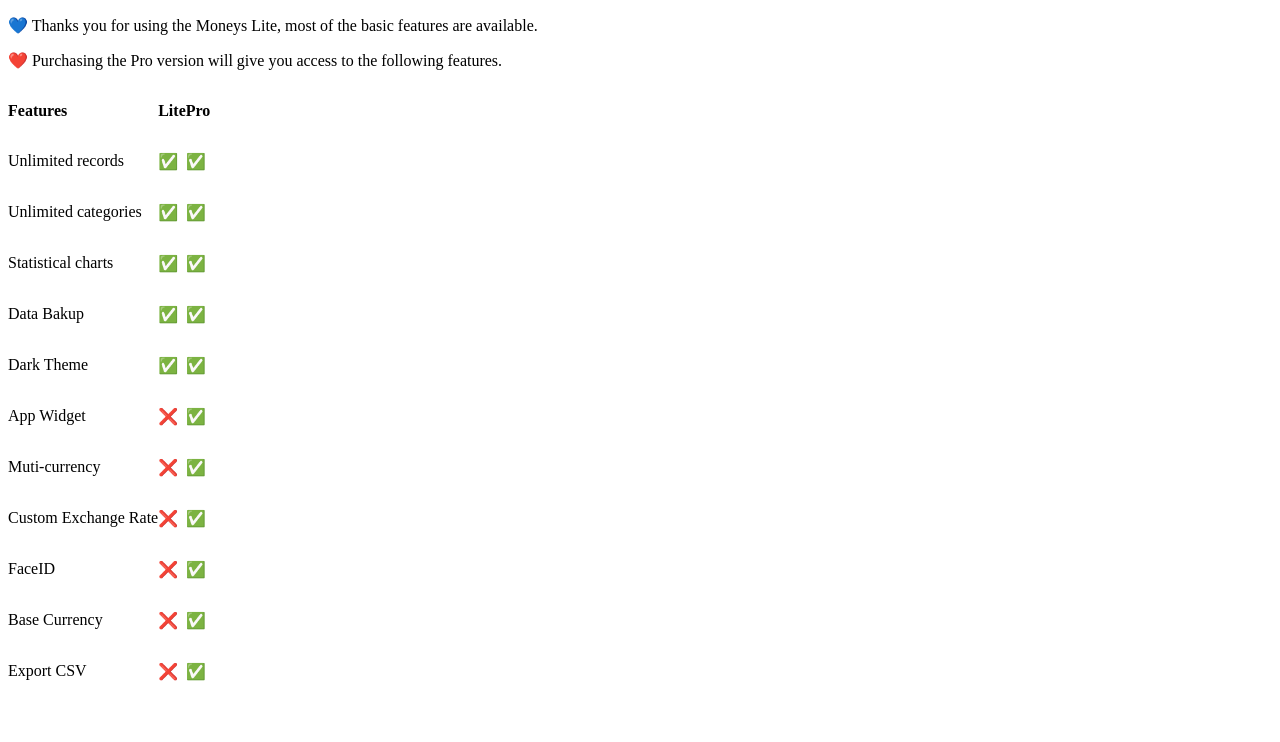
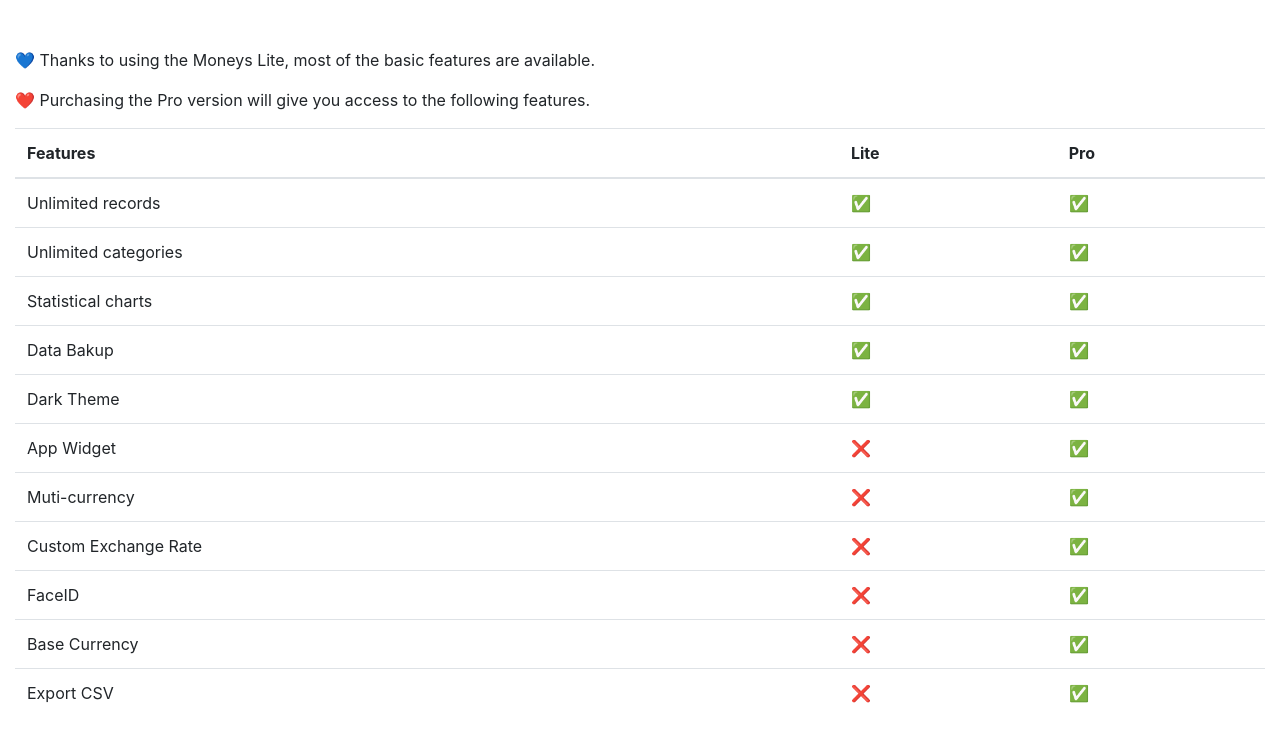
Before and after one commit to CodeCodeStyle/app, a plain HTML site: page plan.html in a window 1280 px wide. Drawn offline with nearby package versions, Linux system fonts and the light colour scheme.

Commit message:
no message

```diff
--- a/plan.html
+++ b/plan.html
@@ -1,149 +1,103 @@
-<!DOCTYPE html PUBLIC "-//W3C//DTD HTML 4.01//EN" "http://www.w3.org/TR/html4/strict.dtd">
-<html>
+<!DOCTYPE html>
+<html lang="en">
 <head>
-  <meta http-equiv="Content-Type" content="text/html; charset=utf-8">
-  <meta http-equiv="Content-Style-Type" content="text/css">
-  <meta name="viewport" content="width=device-width, initial-scale=1" />
-  <title></title>
+  <meta charset="UTF-8">
+  <meta name="viewport" content="width=device-width, initial-scale=1.0">
+  <meta http-equiv="X-UA-Compatible" content="ie=edge">
+
+  <title>Moneys:Plan</title>
+
+  <!-- Bootstrap CSS -->
+  <link rel="stylesheet" href="https://stackpath.bootstrapcdn.com/bootstrap/4.3.1/css/bootstrap.min.css"  crossorigin="anonymous">
+  <style>
+    .bg-f5f5f5 {
+      background-color: #f5f5f5;
+    }
+  </style>
 </head>
 <body>
-<p class="p1"><span class="s1">💙</span><span class="s2"> Thanks you for using the Moneys Lite, most of the basic features are available.</span></p>
-<p class="p1"><span class="s1">❤️</span><span class="s2"> Purchasing the Pro version will give you access to the following features.</span></p>
-<table cellspacing="0" cellpadding="0" class="t1">
+  <div class="container-fluid mt-5">
+    <div>
+      <p>
+        💙 Thanks to using the Moneys Lite, most of the basic features are available.
+      </p>
+      <p>❤️ Purchasing the Pro version will give you access to the following features.</p>
+    </div>
+    <div class="table-responsive">
+      <table class="table">
+        <thead>
+          <tr>
+            <th scope="col">Features</th>
+            <th scope="col">Lite</th>
+            <th scope="col">Pro</th>
+          </tr>
+        </thead>
         <tbody>
           <tr>
-      <td valign="bottom" class="td1">
-        <p class="p2"><span class="s2"><b>Features</b></span></p>
-      </td>
-      <td valign="bottom" class="td2">
-        <p class="p2"><span class="s2"><b>Lite</b></span></p>
-      </td>
-      <td valign="bottom" class="td3">
-        <p class="p2"><span class="s2"><b>Pro</b></span></p>
-      </td>
+            <td>Unlimited records</td>
+            <td>✅</td>
+            <td>✅</td>
           </tr>
           <tr>
-      <td valign="top" class="td4">
-        <p class="p2"><span class="s2">Unlimited records</span></p>
-      </td>
-      <td valign="top" class="td5">
-        <p class="p3"><span class="s2">✅</span></p>
-      </td>
-      <td valign="top" class="td6">
-        <p class="p3"><span class="s2">✅</span></p>
-      </td>
+            <td>Unlimited categories</td>
+            <td>✅</td>
+            <td>✅</td>
           </tr>
           <tr>
-      <td valign="top" class="td4">
-        <p class="p2"><span class="s2">Unlimited categories</span></p>
-      </td>
-      <td valign="top" class="td5">
-        <p class="p3"><span class="s2">✅</span></p>
-      </td>
-      <td valign="top" class="td6">
-        <p class="p3"><span class="s2">✅</span></p>
-      </td>
+            <td>Statistical charts</td>
+            <td>✅</td>
+            <td>✅</td>
           </tr>
           <tr>
-      <td valign="top" class="td4">
-        <p class="p2"><span class="s2">Statistical charts</span></p>
-      </td>
-      <td valign="top" class="td5">
-        <p class="p3"><span class="s2">✅</span></p>
-      </td>
-      <td valign="top" class="td6">
-        <p class="p3"><span class="s2">✅</span></p>
-      </td>
+            <td>Data Bakup</td>
+            <td>✅</td>
+            <td>✅</td>
           </tr>
           <tr>
-      <td valign="top" class="td4">
-        <p class="p2"><span class="s2">Data Bakup</span></p>
-      </td>
-      <td valign="top" class="td5">
-        <p class="p3"><span class="s2">✅</span></p>
-      </td>
-      <td valign="top" class="td6">
-        <p class="p3"><span class="s2">✅</span></p>
-      </td>
+            <td>Dark Theme</td>
+            <td>✅</td>
+            <td>✅</td>
           </tr>
           <tr>
-      <td valign="top" class="td4">
-        <p class="p2"><span class="s2">Dark Theme</span></p>
-      </td>
-      <td valign="top" class="td5">
-        <p class="p3"><span class="s2">✅</span></p>
-      </td>
-      <td valign="top" class="td6">
-        <p class="p3"><span class="s2">✅</span></p>
-      </td>
+            <td>App Widget</td>
+            <td>❌</td>
+            <td>✅</td>
           </tr>
           <tr>
-      <td valign="top" class="td4">
-        <p class="p2"><span class="s2">App Widget</span></p>
-      </td>
-      <td valign="top" class="td5">
-        <p class="p3"><span class="s2">❌</span></p>
-      </td>
-      <td valign="top" class="td6">
-        <p class="p3"><span class="s2">✅</span></p>
-      </td>
+            <td>Muti-currency</td>
+            <td>❌</td>
+            <td>✅</td>
           </tr>
           <tr>
-      <td valign="top" class="td4">
-        <p class="p2"><span class="s2">Muti-currency</span></p>
-      </td>
-      <td valign="top" class="td5">
-        <p class="p3"><span class="s2">❌</span></p>
-      </td>
-      <td valign="top" class="td6">
-        <p class="p3"><span class="s2">✅</span></p>
-      </td>
+            <td>Custom Exchange Rate</td>
+            <td>❌</td>
+            <td>✅</td>
           </tr>
           <tr>
-      <td valign="top" class="td4">
-        <p class="p2"><span class="s2">Custom Exchange Rate</span></p>
-      </td>
-      <td valign="top" class="td5">
-        <p class="p3"><span class="s2">❌</span></p>
-      </td>
-      <td valign="top" class="td6">
-        <p class="p3"><span class="s2">✅</span></p>
-      </td>
+            <td>FaceID</td>
+            <td>❌</td>
+            <td>✅</td>
           </tr>
           <tr>
-      <td valign="top" class="td4">
-        <p class="p2"><span class="s2">FaceID</span></p>
-      </td>
-      <td valign="top" class="td5">
-        <p class="p3"><span class="s2">❌</span></p>
-      </td>
-      <td valign="top" class="td6">
-        <p class="p3"><span class="s2">✅</span></p>
-      </td>
+            <td>Base Currency</td>
+            <td>❌</td>
+            <td>✅</td>
           </tr>
           <tr>
-      <td valign="top" class="td4">
-        <p class="p2"><span class="s2">Base Currency</span></p>
-      </td>
-      <td valign="top" class="td5">
-        <p class="p3"><span class="s2">❌</span></p>
-      </td>
-      <td valign="top" class="td6">
-        <p class="p3"><span class="s2">✅</span></p>
-      </td>
-    </tr>
-    <tr>
-      <td valign="top" class="td4">
-        <p class="p2"><span class="s2">Export CSV</span></p>
-      </td>
-      <td valign="top" class="td5">
-        <p class="p3"><span class="s2">❌</span></p>
-      </td>
-      <td valign="top" class="td6">
-        <p class="p3"><span class="s2">✅</span></p>
-      </td>
+            <td>Export CSV</td>
+            <td>❌</td>
+            <td>✅</td>
           </tr>
         </tbody>
       </table>
+
+    </div>
+  </div>
+
+  <!-- Bootstrap JS -->
+  <script src="https://cdn.bootcdn.net/ajax/libs/jquery/3.4.1/jquery.min.js"></script>
+  <script src="https://stackpath.bootstrapcdn.com/bootstrap/4.3.1/js/bootstrap.min.js" integrity="sha384-JjSmVgyd0p3pXB1rRibZUAYoIIy6OrQ6VrjIEaFf/nJGzIxFDsf4x0xIM+B07jRM"
+    crossorigin="anonymous"></script>
+
 </body>
 </html>
```
Lines whose indentation alone changed are shown as unchanged.
